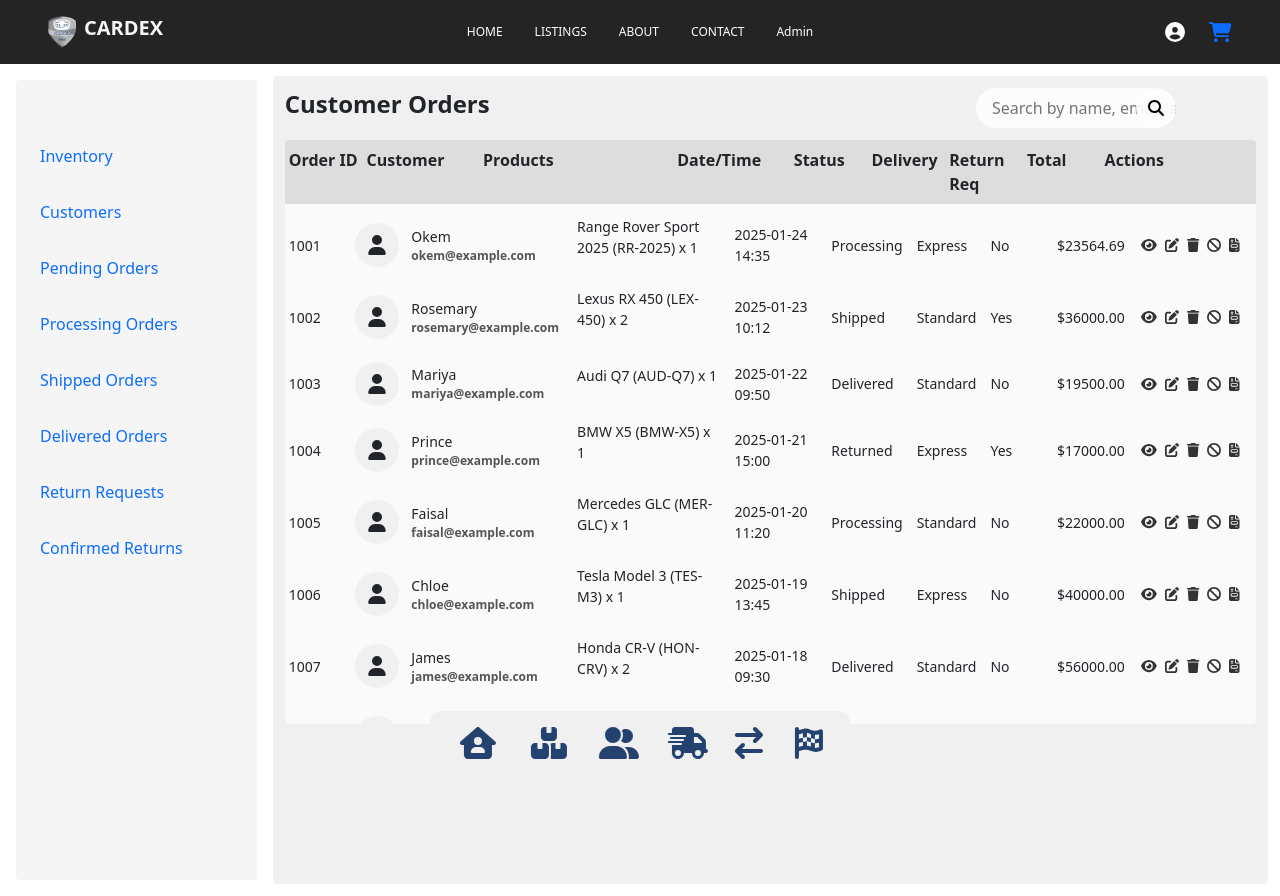
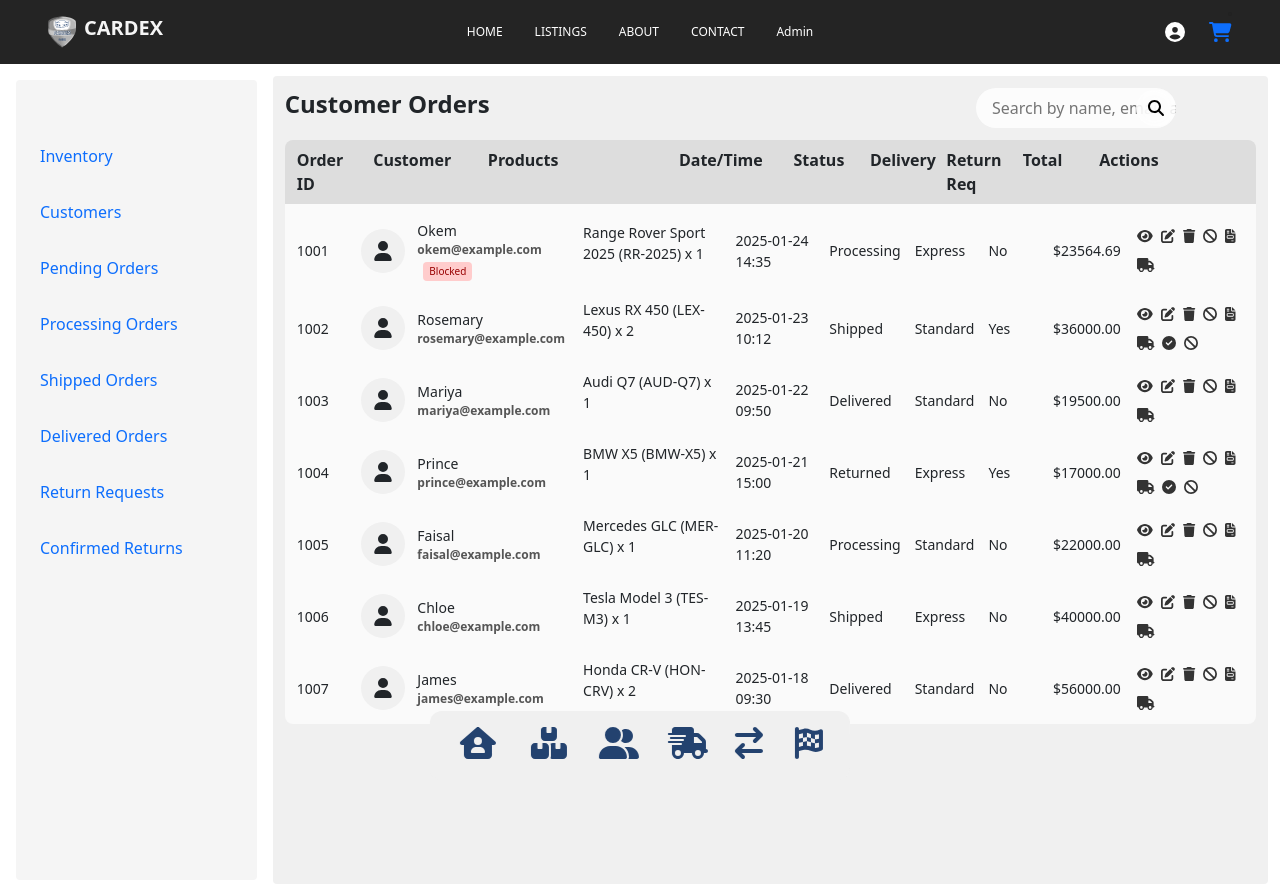
Before and after one commit to CardexApp/cardex, a React (Create React App) app in the folder frontend/: page /customers in a window 1280 px wide. Both pictures are taken after a click on the button 1213 px from the left and 245 px from the top of the page. Built offline with nearby package versions, Linux system fonts and the light colour scheme.

Commit message:
Updated action buttons in the admin-customer page

```diff
--- a/frontend/src/Components/Admin/Customers.jsx
+++ b/frontend/src/Components/Admin/Customers.jsx
@@ -9,7 +9,9 @@ import {
   faEdit,
   faEye,
   faBan,
+  faTruck,
   faFileInvoice,
+  faCheckCircle,
 } from "@fortawesome/free-solid-svg-icons";
 import { icon } from "@fortawesome/fontawesome-svg-core";
 
@@ -25,9 +27,14 @@ const initialData = [
     delivery: "Express",
     returnRequested: false,
     items: [
-        { productName: "Range Rover Sport 2025", sku: "RR-2025", quantity: 1, price: "$23564.69" }
+      {
+        productName: "Range Rover Sport 2025",
+        sku: "RR-2025",
+        quantity: 1,
+        price: "$23564.69",
+      },
     ],
-      totalPrice: "$23564.69"
+    totalPrice: "$23564.69",
   },
   {
     id: "1002",
@@ -40,9 +47,14 @@ const initialData = [
     delivery: "Standard",
     returnRequested: true,
     items: [
-        { productName: "Lexus RX 450", sku: "LEX-450", quantity: 2, price: "$18000.00" }
+      {
+        productName: "Lexus RX 450",
+        sku: "LEX-450",
+        quantity: 2,
+        price: "$18000.00",
+      },
     ],
-      totalPrice: "$36000.00"
+    totalPrice: "$36000.00",
   },
   {
     id: "1003",
@@ -55,9 +67,14 @@ const initialData = [
     delivery: "Standard",
     returnRequested: false,
     items: [
-        { productName: "Audi Q7", sku: "AUD-Q7", quantity: 1, price: "$19500.00" }
+      {
+        productName: "Audi Q7",
+        sku: "AUD-Q7",
+        quantity: 1,
+        price: "$19500.00",
+      },
     ],
-      totalPrice: "$19500.00"
+    totalPrice: "$19500.00",
   },
   {
     id: "1004",
@@ -70,9 +87,9 @@ const initialData = [
     delivery: "Express",
     returnRequested: true,
     items: [
-        { productName: "BMW X5", sku: "BMW-X5", quantity: 1, price: "$17000.00" }
+      { productName: "BMW X5", sku: "BMW-X5", quantity: 1, price: "$17000.00" },
     ],
-      totalPrice: "$17000.00"
+    totalPrice: "$17000.00",
   },
   {
     id: "1005",
@@ -85,9 +102,14 @@ const initialData = [
     delivery: "Standard",
     returnRequested: false,
     items: [
-        { productName: "Mercedes GLC", sku: "MER-GLC", quantity: 1, price: "$22000.00" }
+      {
+        productName: "Mercedes GLC",
+        sku: "MER-GLC",
+        quantity: 1,
+        price: "$22000.00",
+      },
     ],
-      totalPrice: "$22000.00"
+    totalPrice: "$22000.00",
   },
   // 14 more
   {
@@ -100,8 +122,15 @@ const initialData = [
     status: "Shipped",
     delivery: "Express",
     returnRequested: false,
-      items: [{ productName: "Tesla Model 3", sku: "TES-M3", quantity: 1, price: "$40000.00" }],
-      totalPrice: "$40000.00"
+    items: [
+      {
+        productName: "Tesla Model 3",
+        sku: "TES-M3",
+        quantity: 1,
+        price: "$40000.00",
+      },
+    ],
+    totalPrice: "$40000.00",
   },
   {
     id: "1007",
@@ -113,8 +142,15 @@ const initialData = [
     status: "Delivered",
     delivery: "Standard",
     returnRequested: false,
-      items: [{ productName: "Honda CR-V", sku: "HON-CRV", quantity: 2, price: "$28000.00" }],
-      totalPrice: "$56000.00"
+    items: [
+      {
+        productName: "Honda CR-V",
+        sku: "HON-CRV",
+        quantity: 2,
+        price: "$28000.00",
+      },
+    ],
+    totalPrice: "$56000.00",
   },
   {
     id: "1008",
@@ -126,8 +162,15 @@ const initialData = [
     status: "Processing",
     delivery: "Express",
     returnRequested: false,
-      items: [{ productName: "Toyota RAV4", sku: "TOY-RAV4", quantity: 1, price: "$30000.00" }],
-      totalPrice: "$30000.00"
+    items: [
+      {
+        productName: "Toyota RAV4",
+        sku: "TOY-RAV4",
+        quantity: 1,
+        price: "$30000.00",
+      },
+    ],
+    totalPrice: "$30000.00",
   },
   {
     id: "1009",
@@ -139,8 +182,15 @@ const initialData = [
     status: "Returned",
     delivery: "Standard",
     returnRequested: true,
-      items: [{ productName: "Nissan Rogue", sku: "NIS-ROG", quantity: 1, price: "$27000.00" }],
-      totalPrice: "$27000.00"
+    items: [
+      {
+        productName: "Nissan Rogue",
+        sku: "NIS-ROG",
+        quantity: 1,
+        price: "$27000.00",
+      },
+    ],
+    totalPrice: "$27000.00",
   },
   {
     id: "1010",
@@ -152,8 +202,15 @@ const initialData = [
     status: "Shipped",
     delivery: "Express",
     returnRequested: false,
-      items: [{ productName: "Ford Escape", sku: "FOR-ESC", quantity: 1, price: "$26000.00" }],
-      totalPrice: "$26000.00"
+    items: [
+      {
+        productName: "Ford Escape",
+        sku: "FOR-ESC",
+        quantity: 1,
+        price: "$26000.00",
+      },
+    ],
+    totalPrice: "$26000.00",
   },
   {
     id: "1011",
@@ -165,8 +222,15 @@ const initialData = [
     status: "Delivered",
     delivery: "Standard",
     returnRequested: false,
-      items: [{ productName: "Hyundai Tucson", sku: "HYU-TUC", quantity: 2, price: "$25000.00" }],
-      totalPrice: "$50000.00"
+    items: [
+      {
+        productName: "Hyundai Tucson",
+        sku: "HYU-TUC",
+        quantity: 2,
+        price: "$25000.00",
+      },
+    ],
+    totalPrice: "$50000.00",
   },
   {
     id: "1012",
@@ -178,8 +242,15 @@ const initialData = [
     status: "Processing",
     delivery: "Standard",
     returnRequested: false,
-      items: [{ productName: "Kia Sportage", sku: "KIA-SPT", quantity: 1, price: "$24000.00" }],
-      totalPrice: "$24000.00"
+    items: [
+      {
+        productName: "Kia Sportage",
+        sku: "KIA-SPT",
+        quantity: 1,
+        price: "$24000.00",
+      },
+    ],
+    totalPrice: "$24000.00",
   },
   {
     id: "1013",
@@ -191,8 +262,15 @@ const initialData = [
     status: "Shipped",
     delivery: "Express",
     returnRequested: false,
-      items: [{ productName: "Mazda CX-5", sku: "MAZ-CX5", quantity: 1, price: "$23000.00" }],
-    totalPrice: "$23000.00"
+    items: [
+      {
+        productName: "Mazda CX-5",
+        sku: "MAZ-CX5",
+        quantity: 1,
+        price: "$23000.00",
+      },
+    ],
+    totalPrice: "$23000.00",
   },
   {
     id: "1014",
@@ -204,8 +282,15 @@ const initialData = [
     status: "Delivered",
     delivery: "Standard",
     returnRequested: false,
-    items: [{ productName: "Volkswagen Tiguan", sku: "VW-TIG", quantity: 1, price: "$22000.00" }],
-    totalPrice: "$22000.00"
+    items: [
+      {
+        productName: "Volkswagen Tiguan",
+        sku: "VW-TIG",
+        quantity: 1,
+        price: "$22000.00",
+      },
+    ],
+    totalPrice: "$22000.00",
   },
   {
     id: "1015",
@@ -217,8 +302,15 @@ const initialData = [
     status: "Processing",
     delivery: "Standard",
     returnRequested: false,
-    items: [{ productName: "Subaru Forester", sku: "SUB-FOR", quantity: 1, price: "$21000.00" }],
-    totalPrice: "$21000.00"
+    items: [
+      {
+        productName: "Subaru Forester",
+        sku: "SUB-FOR",
+        quantity: 1,
+        price: "$21000.00",
+      },
+    ],
+    totalPrice: "$21000.00",
   },
   {
     id: "1016",
@@ -230,8 +322,15 @@ const initialData = [
     status: "Returned",
     delivery: "Express",
     returnRequested: true,
-    items: [{ productName: "Chevrolet Equinox", sku: "CHE-EQU", quantity: 1, price: "$20000.00" }],
-    totalPrice: "$20000.00"
+    items: [
+      {
+        productName: "Chevrolet Equinox",
+        sku: "CHE-EQU",
+        quantity: 1,
+        price: "$20000.00",
+      },
+    ],
+    totalPrice: "$20000.00",
   },
   {
     id: "1017",
@@ -243,8 +342,15 @@ const initialData = [
     status: "Shipped",
     delivery: "Standard",
     returnRequested: false,
-    items: [{ productName: "Jeep Cherokee", sku: "JEP-CHR", quantity: 1, price: "$19000.00" }],
-    totalPrice: "$19000.00"
+    items: [
+      {
+        productName: "Jeep Cherokee",
+        sku: "JEP-CHR",
+        quantity: 1,
+        price: "$19000.00",
+      },
+    ],
+    totalPrice: "$19000.00",
   },
   {
     id: "1018",
@@ -256,8 +362,15 @@ const initialData = [
     status: "Delivered",
     delivery: "Express",
     returnRequested: false,
-    items: [{ productName: "Volvo XC60", sku: "VOL-XC60", quantity: 1, price: "$28000.00" }],
-    totalPrice: "$28000.00"
+    items: [
+      {
+        productName: "Volvo XC60",
+        sku: "VOL-XC60",
+        quantity: 1,
+        price: "$28000.00",
+      },
+    ],
+    totalPrice: "$28000.00",
   },
   {
     id: "1019",
@@ -269,8 +382,15 @@ const initialData = [
     status: "Processing",
     delivery: "Standard",
     returnRequested: false,
-    items: [{ productName: "Peugeot 3008", sku: "PEU-3008", quantity: 1, price: "$21000.00" }],
-    totalPrice: "$21000.00"
+    items: [
+      {
+        productName: "Peugeot 3008",
+        sku: "PEU-3008",
+        quantity: 1,
+        price: "$21000.00",
+      },
+    ],
+    totalPrice: "$21000.00",
   },
   {
     id: "1020",
@@ -282,21 +402,78 @@ const initialData = [
     status: "Shipped",
     delivery: "Express",
     returnRequested: false,
-    items: [{ productName: "Skoda Kodiaq", sku: "SKO-KOD", quantity: 1, price: "$22000.00" }],
-    totalPrice: "$22000.00"
-  }
+    items: [
+      {
+        productName: "Skoda Kodiaq",
+        sku: "SKO-KOD",
+        quantity: 1,
+        price: "$22000.00",
+      },
+    ],
+    totalPrice: "$22000.00",
+  },
 ];
 
+const Customers = () => {
+  const [orders, setOrders] = useState(initialData); // Include isBlocked in initialData
+  const [searchTerm, setSearchTerm] = useState("");
 
-const Customers = () => {
-  const [orders, setOrders] = useState(initialData);
-  const [searchTerm, setSearchTerm] = useState("");
+  const handleEdit = (id) => {
+    const order = orders.find((o) => o.id === id);
+    if (!order) return;
+
+    const newName = prompt("Update Name:", order.name) || order.name;
+    const newEmail = prompt("Update Email:", order.email) || order.email;
+    const newAddress =
+      prompt("Update Address:", order.address) || order.address;
+
+    const updated = orders.map((o) =>
+      o.id === id
+        ? { ...o, name: newName, email: newEmail, address: newAddress }
+        : o
+    );
+    setOrders(updated);
+  };
+
+  const handleBlock = (id) => {
+    const updated = orders.map((o) =>
+      o.id === id ? { ...o, isBlocked: !o.isBlocked } : o
+    );
+    setOrders(updated);
+  };
 
   const filteredOrders = orders.filter((order) =>
     `${order.name} ${order.email} ${order.address}`
       .toLowerCase()
       .includes(searchTerm.toLowerCase())
   );
+
+  //   Order Return Approval/ Decline
+  const handleChangeStatus = (id) => {
+    const updated = orders.map((o) => {
+      if (o.id !== id) return o;
+      let next = o.status;
+      if (o.status === "Processing") next = "Shipped";
+      else if (o.status === "Shipped") next = "Delivered";
+      else if (o.status === "Delivered") next = "Returned";
+      else next = "Processing";
+      return { ...o, status: next };
+    });
+    setOrders(updated);
+  };
+
+  const handleManageReturn = (id, approve) => {
+    const updated = orders.map((o) =>
+      o.id === id
+        ? {
+            ...o,
+            returnRequested: false,
+            status: approve ? "Returned" : o.status,
+          }
+        : o
+    );
+    setOrders(updated);
+  };
 
   return (
     <div className="customersPage">
@@ -335,6 +512,9 @@ const Customers = () => {
                   <div className="nameEmail">
                     <p>{order.name}</p>
                     <p className="subText">{order.email}</p>
+                    {order.isBlocked && (
+                      <span className="blockedTag">Blocked</span>
+                    )}
                   </div>
                 </div>
                 <div>
@@ -349,22 +529,49 @@ const Customers = () => {
                 <div>{order.delivery}</div>
                 <div>{order.returnRequested ? "Yes" : "No"}</div>
                 <div>{order.totalPrice}</div>
+
+                {/* Actions for Users */}
                 <div className="actions">
                   <button title="View">
                     <FontAwesomeIcon icon={faEye} />
                   </button>
-                  <button title="Edit">
+                  <button title="Edit" onClick={() => handleEdit(order.id)}>
                     <FontAwesomeIcon icon={faEdit} />
                   </button>
                   <button title="Delete">
                     <FontAwesomeIcon icon={faTrash} />
                   </button>
-                  <button title="Block">
+                  <button title="Block" onClick={() => handleBlock(order.id)}>
                     <FontAwesomeIcon icon={faBan} />
                   </button>
                   <button title="Invoice">
                     <FontAwesomeIcon icon={faFileInvoice} />
                   </button>
+
+                  {/* Return buttons */}
+
+                  <button
+                    title="Change Status"
+                    onClick={() => handleChangeStatus(order.id)}
+                  >
+                    <FontAwesomeIcon icon={faTruck} />
+                  </button>
+                  {order.returnRequested && (
+                    <>
+                      <button
+                        title="Approve Return"
+                        onClick={() => handleManageReturn(order.id, true)}
+                      >
+                        <FontAwesomeIcon icon={faCheckCircle} />
+                      </button>
+                      <button
+                        title="Decline Return"
+                        onClick={() => handleManageReturn(order.id, false)}
+                      >
+                        <FontAwesomeIcon icon={faBan} />
+                      </button>
+                    </>
+                  )}
                 </div>
               </Fragment>
             ))}
--- a/frontend/src/Components/Admin/Styles/Customers.css
+++ b/frontend/src/Components/Admin/Styles/Customers.css
@@ -36,8 +36,8 @@
   grid-template-columns: 1fr 1.5fr 2.5fr 1.5fr 1fr 1fr 1fr 1fr 2fr;
   /* Order ID | Customer | Products | Date/Time | Status | Delivery | Return Req | Total | Actions */
   background-color: #ddd;
-  padding: 8px 0;
-  border-radius: 4px 4px 0 0;
+  padding: 8px;
+  border-radius: 8px 8px 0 0;
 }
 
 .customerTableHeader div {
@@ -53,8 +53,8 @@
   max-height: 520px;
   overflow-y: auto;
   background-color: #fafafa;
-  padding: 8px 0;
-  border-radius: 0 0 4px 4px;
+  padding: 8px;
+  border-radius: 0 0 8px 8px;
 }
 
 .customerTableBody div {
@@ -150,3 +150,14 @@
 .addButton:hover {
   background-color: #174a89;
 }
+
+.blockedTag {
+  display: inline-block;
+  background: #ffcccc;
+  color: #900;
+  font-size: 10px;
+  padding: 2px 6px;
+  border-radius: 4px;
+  margin-top: 0px;
+  margin-left: 6px;
+}
```
Lines whose indentation alone changed are shown as unchanged.
